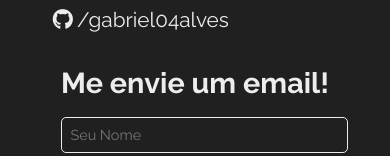
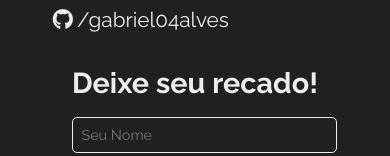
Before and after one commit to gabriel04alves/portfolio-pessoal, a Vue app: page / in a window 390 px wide. Shown: the part 3006-3162 px from the top of the page. Built offline with nearby package versions, Linux system fonts and the light colour scheme; no server answers; a web font is replaced by a local one.

Commit message:
feat: update contact form title and enhance ProjectsComponent layout for better responsiveness

```diff
--- a/src/components/sections/ContactsComponent.vue
+++ b/src/components/sections/ContactsComponent.vue
@@ -27,7 +27,7 @@
         </div>
         <hr>
         <div class="container--send-email">
-            <h1 class="title--contacts">Me envie um email!</h1>
+            <h1 class="title--contacts">Deixe seu recado!</h1>
             <div class="form--contact">
                 <form ref="form" @submit.prevent="handleSendEmail">
                     <input type="text" name="from_name" placeholder="Seu Nome" required>
--- a/src/components/sections/ProjectsComponent.vue
+++ b/src/components/sections/ProjectsComponent.vue
@@ -97,6 +97,7 @@ p {
 .card {
     display: flex;
     flex-direction: column;
+    justify-content: center;
     align-items: center;
 
     gap: 3vh;
@@ -145,4 +146,12 @@ tag {
 
     cursor: pointer;
 }
+
+@media (min-width: 0) and (max-width: 999px) {
+    .card {
+        width: 75%;
+        height: 40vh;
+        padding: 1vh 2vw;
+    }
+}
 </style>
```
